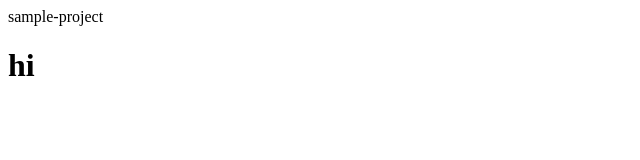
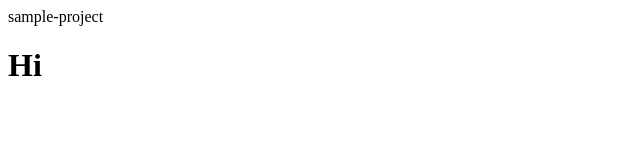
Before and after one commit to Are91/clone-example, a plain HTML site: page index.html in a window 1280 px wide. Shown: the full height of the page, 0-640 px from the left. Drawn offline with Linux system fonts and the light colour scheme.

```diff
--- a/index.html
+++ b/index.html
@@ -6,6 +6,6 @@
     <tittle>sample-project</tittle>
   </head>
   <body>
-    <h1>hi</h1>
+    <h1>Hi</h1>
   </body>
 </html>
```
